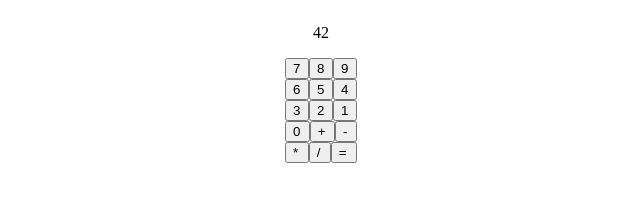
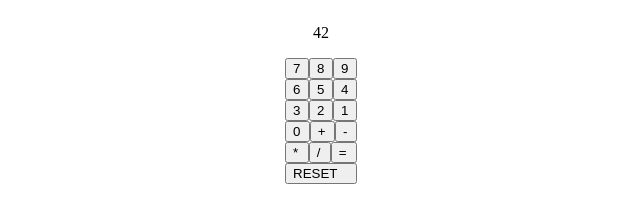
Before and after one commit to PedroJColon/js-calculator, a plain HTML site: page index.html in a window 1280 px wide. Shown: the whole page, without its empty margins (319-959 px from the left). Drawn offline with Linux system fonts and the light colour scheme.

Commit message:
Add reset button

```diff
--- a/index.html
+++ b/index.html
@@ -30,8 +30,8 @@
                 <button class="button-flex">*</button>
                 <button class="button-flex">/</button>
                 <button class="button-flex">=</button>
+                <button class="button-flex">RESET</button>
             </div>
-
 
 
         </div>
```
